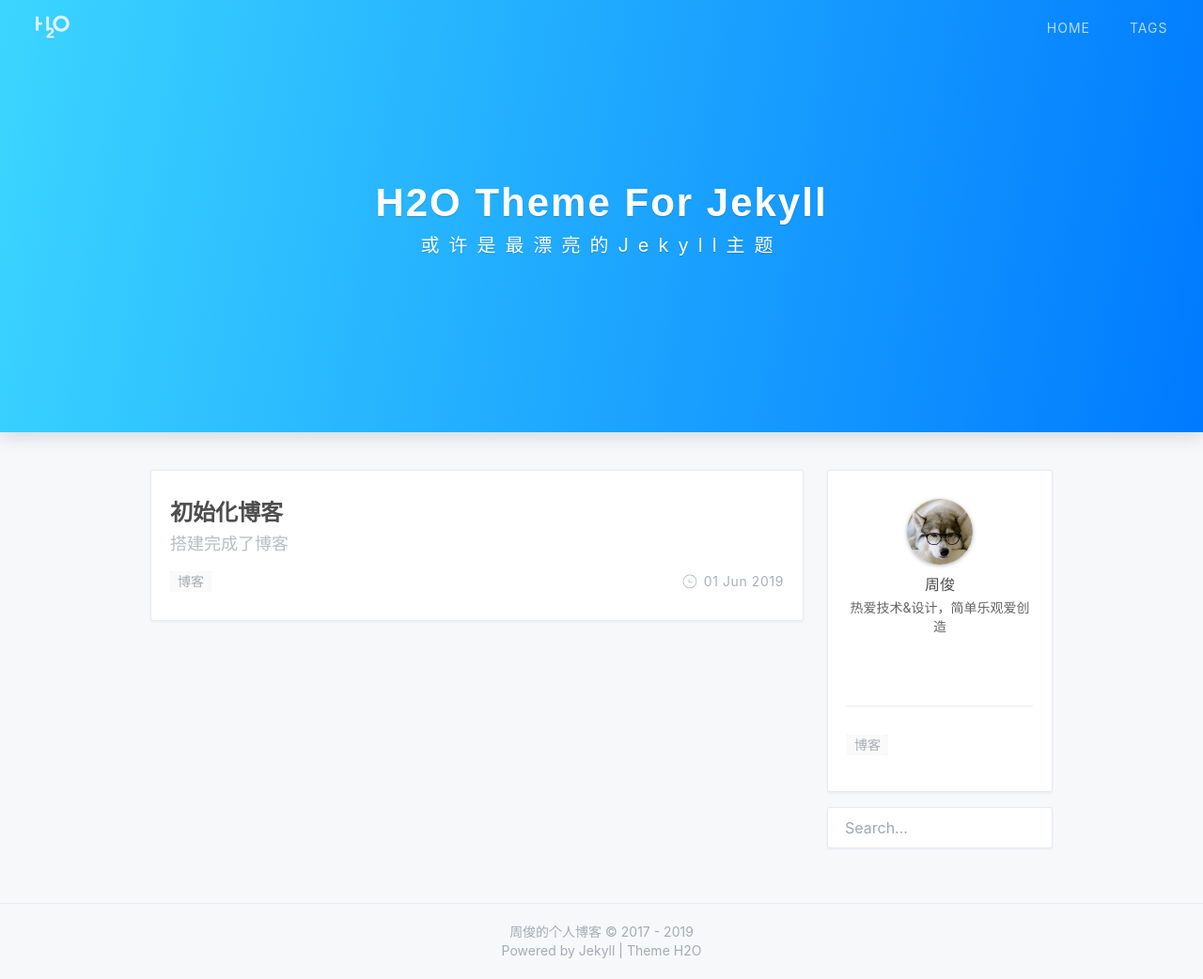
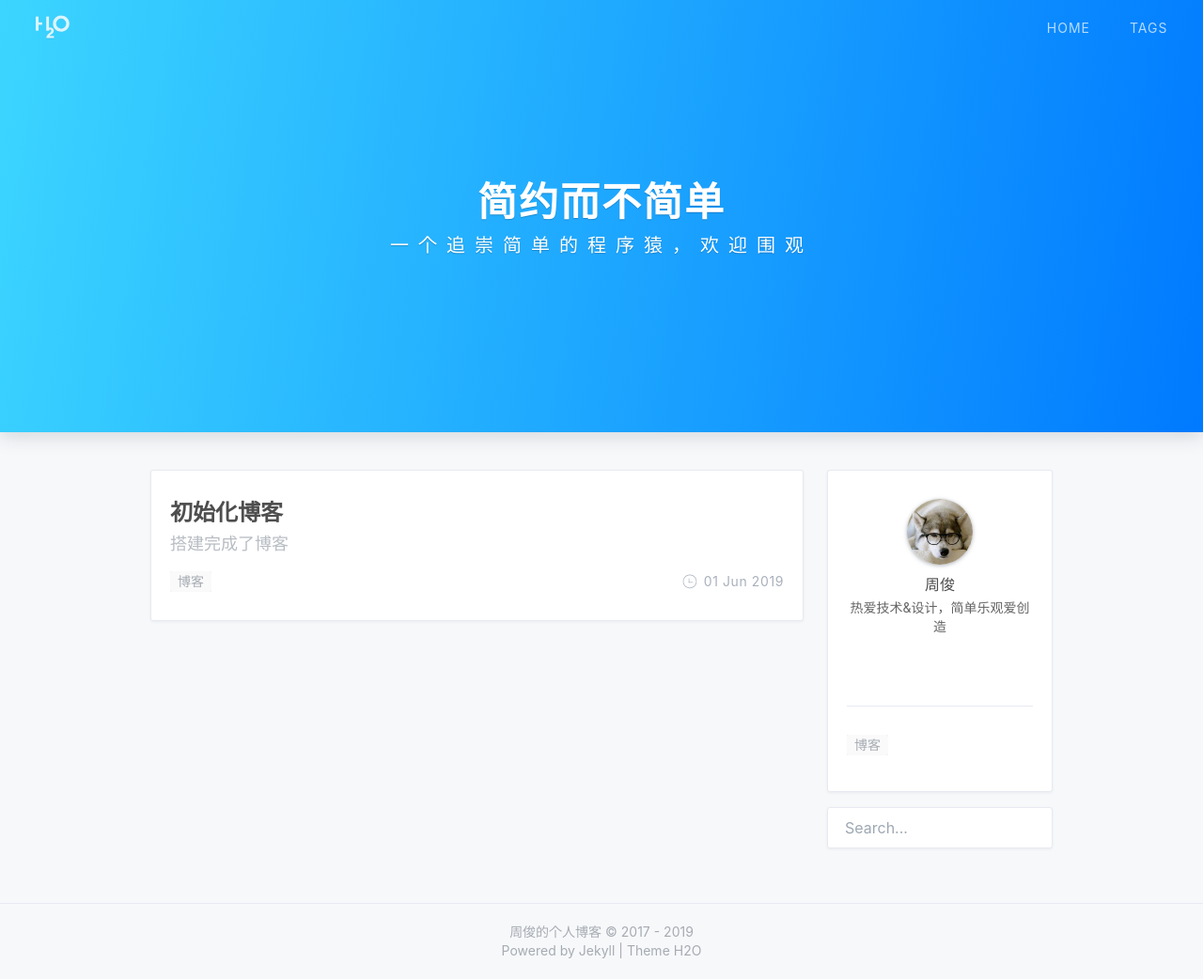
Before and after one commit to smallDragonOne/webest, a Jekyll site: the page built from index.html, in a window 1280 px wide and 1042 px high. Shown: the whole window at 94% size. Built offline with Jekyll 4.4.1, drawn with Linux system fonts in a browser that asks for light colours; nearby versions of some CDN libraries; the list of posts is cut into pages by our own code; a style sheet for code colours, icons or effects is not loaded.

Commit message:
updateIndex

```diff
--- a/index.html
+++ b/index.html
@@ -1,7 +1,7 @@
 ---
 layout: default
-home-title: H2O Theme For Jekyll
-description: 或许是最漂亮的Jekyll主题
+home-title: 简约而不简单
+description: 一个追崇简单的程序猿，欢迎围观
 ---
 
 {% include header.html %}
```
